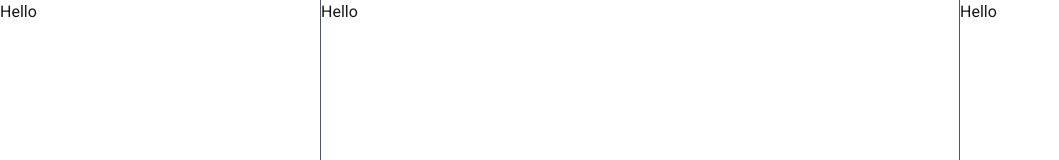
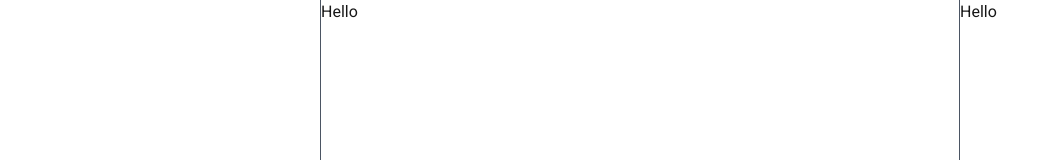
Before and after one commit to AmithBV0606/x.com, a Next.js app in the folder x-client/: page / in a window 1280 px wide. Shown: the top 160 px of the page, without its empty margins (0-1059 px from the left). Built offline with nearby package versions, Linux system fonts and the light colour scheme.

Commit message:
Basic layout setup for left-sidebar component.

```diff
--- a/x-client/app/page.tsx
+++ b/x-client/app/page.tsx
@@ -1,9 +1,13 @@
+import LeftSidebar from "@/components/left-sidebar";
+
 export default function Home() {
   return (
     <div className="container mx-auto h-screen">
       <div className="grid grid-cols-12 w-full h-screen">
         {/* Left Sidebar */}
-        <div className="col-span-3">Hello</div>
+        <div className="col-span-3">
+          <LeftSidebar />
+        </div>
 
         {/* Center Part */}
         <div className="col-span-6 border border-x-[1.5px] border-y-0 border-gray-600">
--- /dev/null
+++ b/x-client/components/left-sidebar.tsx
@@ -0,0 +1,16 @@
+import React from "react";
+
+export default function LeftSidebar() {
+  return (
+    <div>
+      {/* Logo Icon : */}
+      <div className="mt-1 h-fit py-3 px-3 hover:bg-slate-900 rounded-full cursor-pointer w-fit transition-all"></div>
+
+      {/* Sidebar Menu : */}
+      <div></div>
+
+      {/* Mini Account display : */}
+      <div></div>
+    </div>
+  );
+}
```
